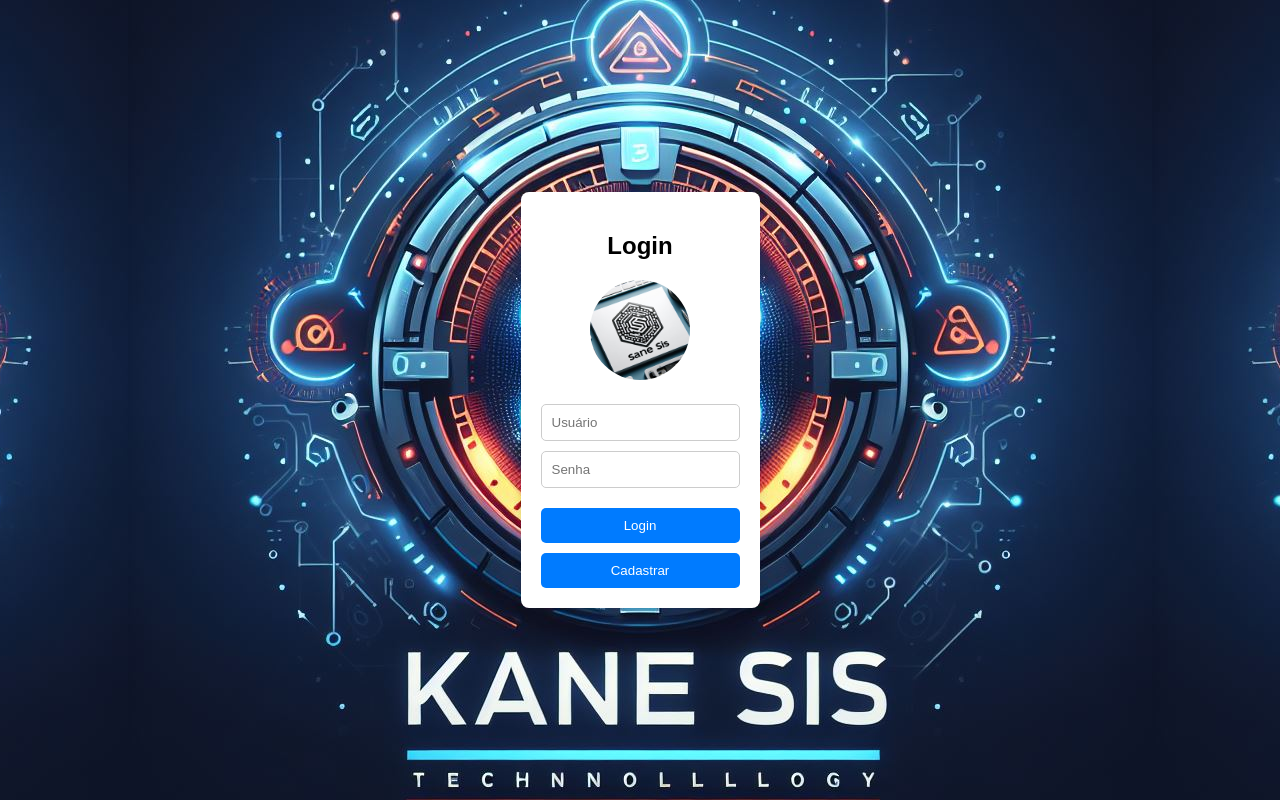
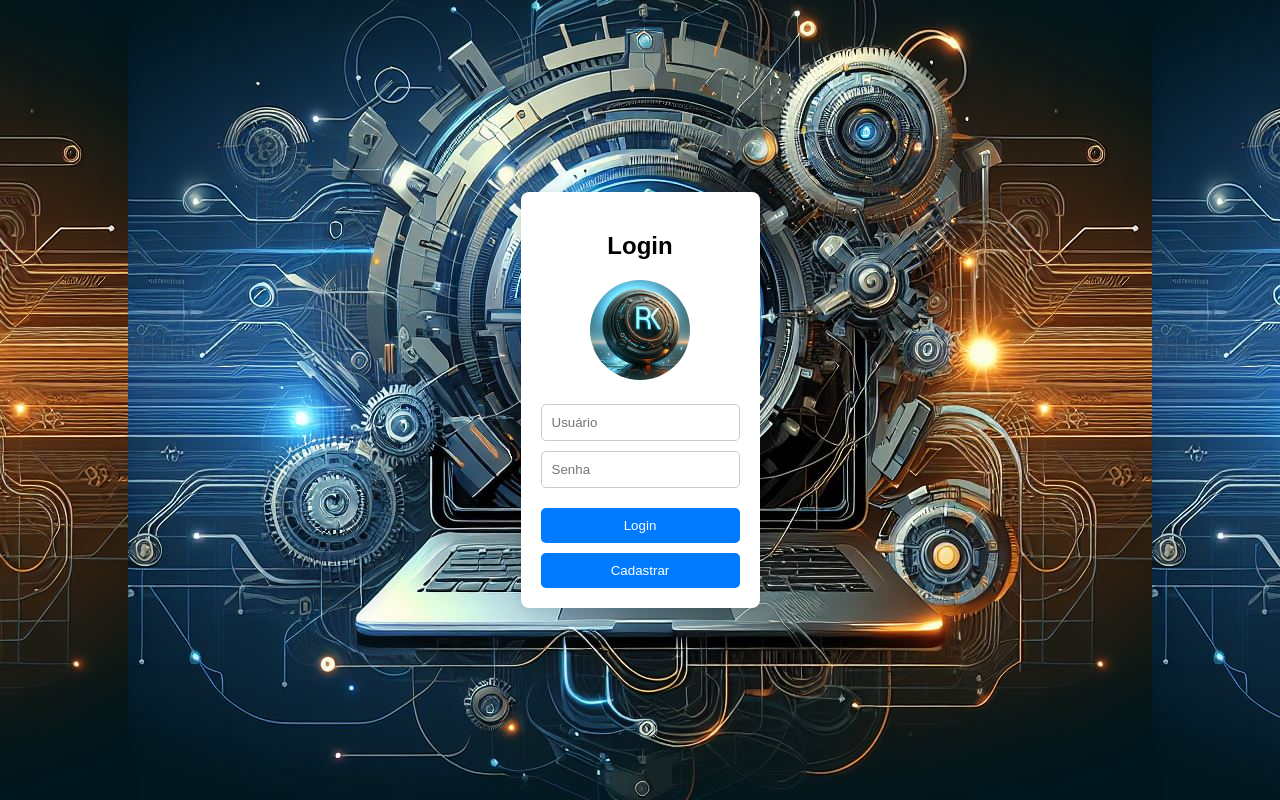
Before and after one commit to KaneeSell/ProjectRK, a plain HTML site: page index.html in a window 1280 px wide. Drawn offline with Linux system fonts and the light colour scheme.

Commit message:
image commit

```diff
--- a/index.html
+++ b/index.html
@@ -10,7 +10,7 @@
     <!-- Conteúdo do Login aqui -->
     <div class="login-container">
         <h2>Login</h2>
-      <img src="placeholder.jpg" alt="Foto do Usuário">
+      <img src="placeholder.jpeg" alt="Foto do Usuário">
       <form id="login-form">
         <input type="text" id="username" placeholder="Usuário" required>
         <br>
--- a/styles.css
+++ b/styles.css
@@ -6,7 +6,7 @@
         justify-content: center;
         align-items: center;
         height: 100vh;
-        background-image: url('background.jpg');
+        background-image: url('background.jpeg');
         background-size: auto;
         background-position: center;
       }
```
Also changed, not shown: background.jpeg (added), background.jpg (deleted), placeholder.jpeg (added), placeholder.jpg (deleted).
